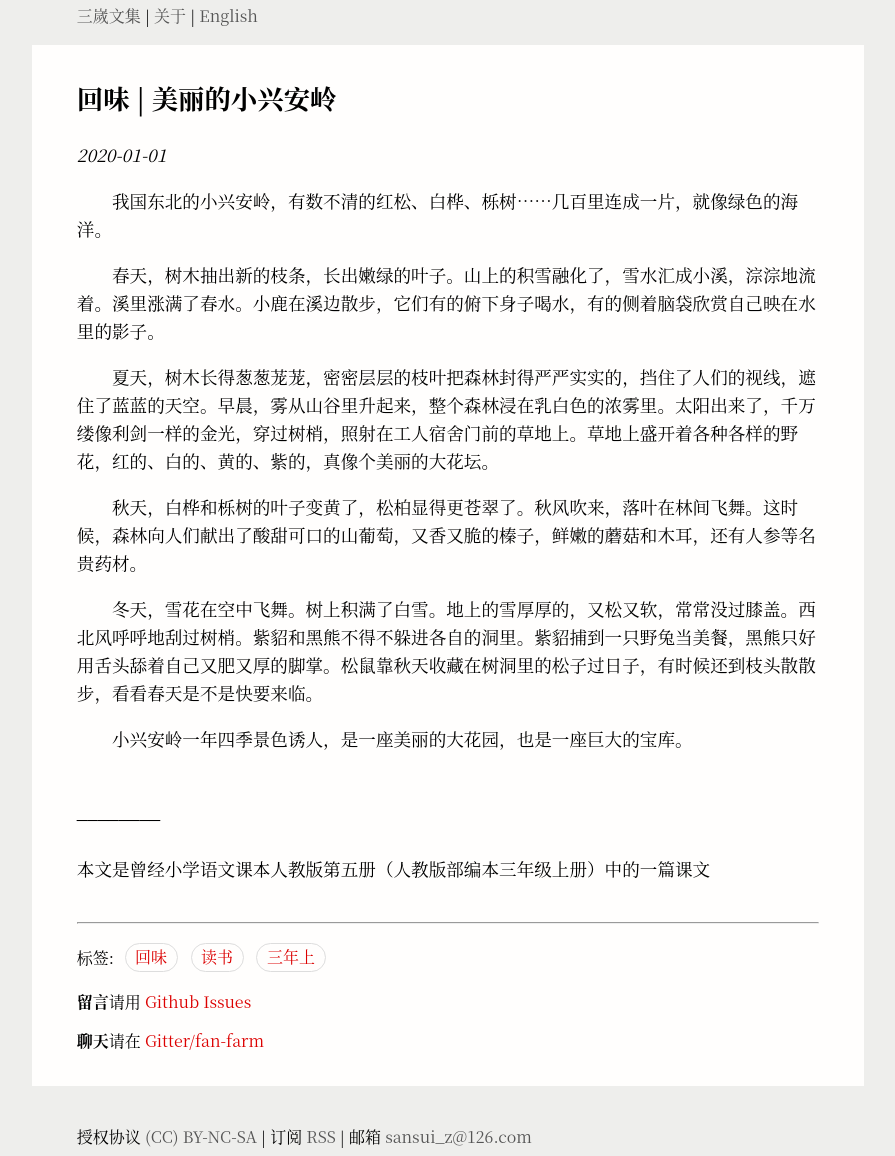
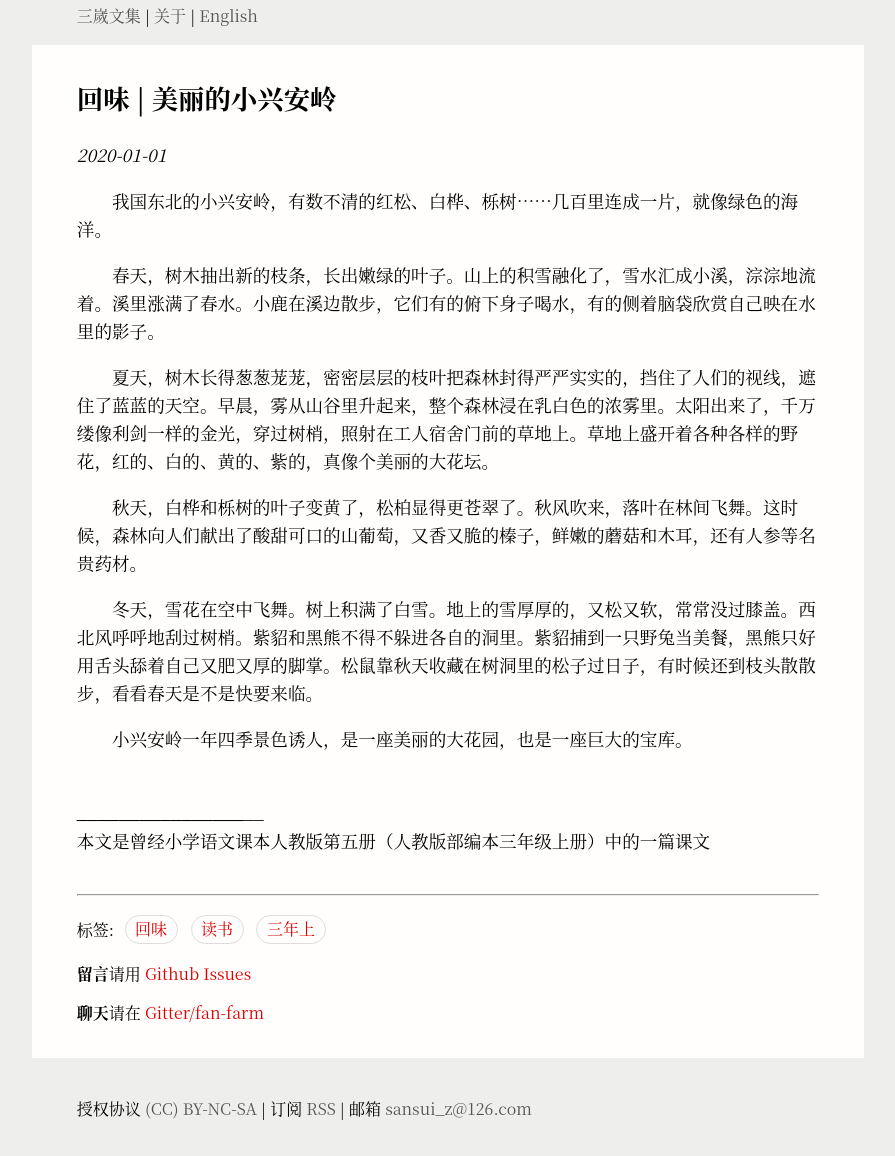
Before and after one commit to Sansuiz/wenji, a Jekyll site: the page built from _posts/2020-01-01-xiao-xin-an-ling.md, in a window 1280 px wide. Shown: the whole page, without its empty margins (192-1087 px from the left). Built offline with Jekyll 4.4.1, drawn with Linux system fonts in a browser that asks for light colours; after the commit the page ends 1128 px from its top, so only the background shows below that.

Commit message:
Update 2020-01-01-xiao-xin-an-ling.md

```diff
--- a/_posts/2020-01-01-xiao-xin-an-ling.md
+++ b/_posts/2020-01-01-xiao-xin-an-ling.md
@@ -18,5 +18,5 @@ tags: 回味 读书 三年上
 
 &emsp;&emsp;小兴安岭一年四季景色诱人，是一座美丽的大花园，也是一座巨大的宝库。
 
-<br>________________________<br>
-<br>本文是曾经小学语文课本人教版第五册（人教版部编本三年级上册）中的一篇课文
+<br>__________________________________________________<br>
+本文是曾经小学语文课本人教版第五册（人教版部编本三年级上册）中的一篇课文
```
